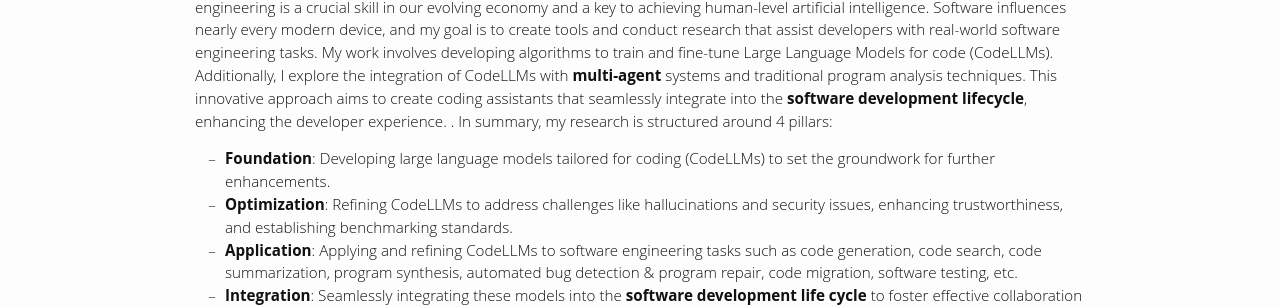
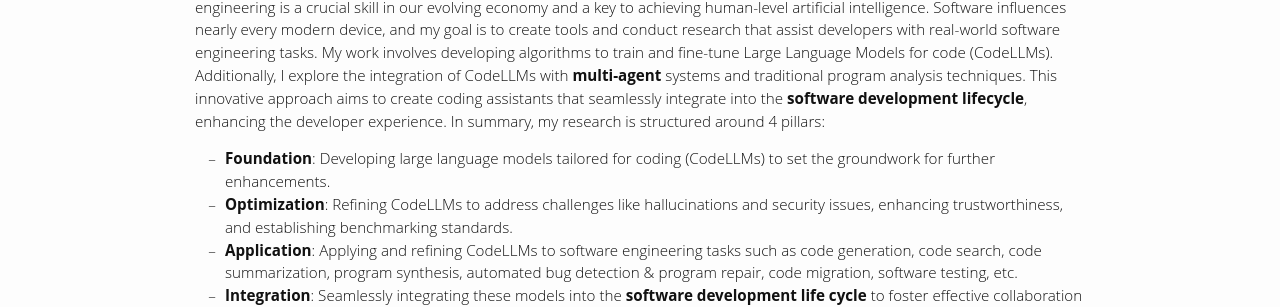
Before and after one commit to bdqnghi/bdqnghi.github.io, a Jekyll site: the page built from index.md, in a window 1280 px wide. Shown: the part 606-913 px from the top of the page. Built offline with Jekyll 4.4.1, drawn with Linux system fonts in a browser that asks for light colours; nearby versions of some CDN libraries; some web fonts are replaced.

```diff
--- a/index.md
+++ b/index.md
@@ -18,8 +18,7 @@ Throughout my research career, I've had the honor of working with brilliant mind
 
 ## Research Interests
 
-I am deeply passionate about the future of **AI for Software Development** (AI4Code, AI4Software) as I believe that software engineering is a crucial skill in our evolving economy and a key to achieving human-level artificial intelligence. Software influences nearly every modern device, and my goal is to create tools and conduct research that assist developers with real-world software engineering tasks. My work involves developing algorithms to train and fine-tune Large Language Models for code (CodeLLMs). Additionally, I explore the integration of CodeLLMs with **multi-agent** systems and traditional program analysis techniques. This innovative approach aims to create coding assistants that seamlessly integrate into the **software development lifecycle**, enhancing the developer experience.
-. In summary, my research is structured around 4 pillars:
+I am deeply passionate about the future of **AI for Software Development** (AI4Code, AI4Software) as I believe that software engineering is a crucial skill in our evolving economy and a key to achieving human-level artificial intelligence. Software influences nearly every modern device, and my goal is to create tools and conduct research that assist developers with real-world software engineering tasks. My work involves developing algorithms to train and fine-tune Large Language Models for code (CodeLLMs). Additionally, I explore the integration of CodeLLMs with **multi-agent** systems and traditional program analysis techniques. This innovative approach aims to create coding assistants that seamlessly integrate into the **software development lifecycle**, enhancing the developer experience. In summary, my research is structured around 4 pillars:
 
 - **Foundation**: Developing large language models tailored for coding (CodeLLMs) to set the groundwork for further enhancements.
 - **Optimization**: Refining CodeLLMs to address challenges like hallucinations and security issues, enhancing trustworthiness, and establishing benchmarking standards.
```
